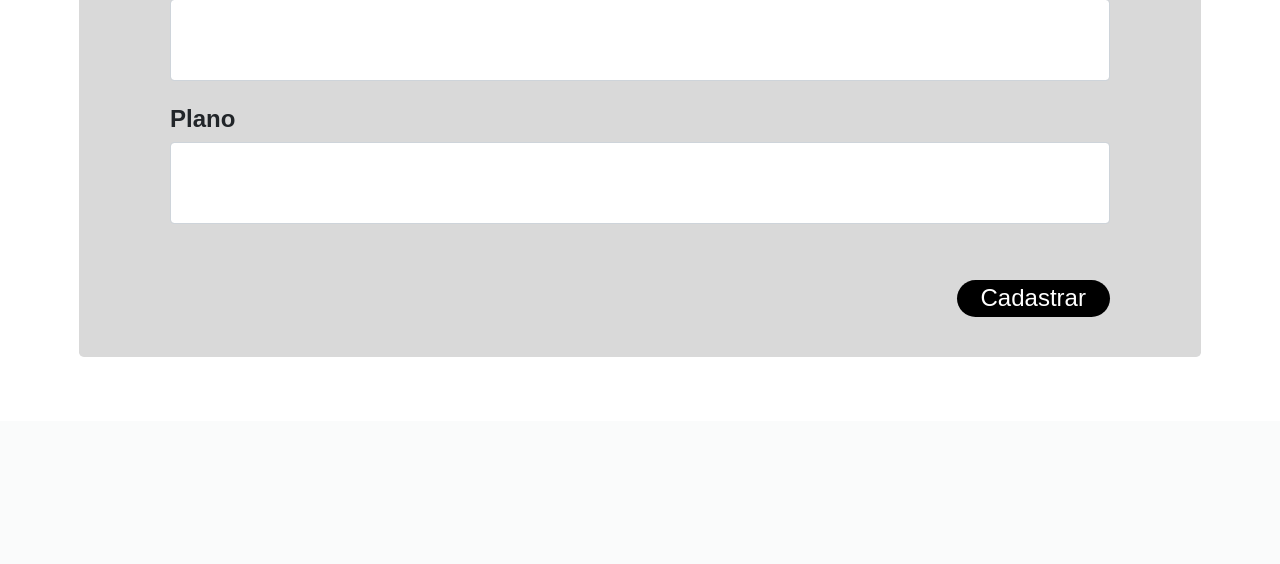
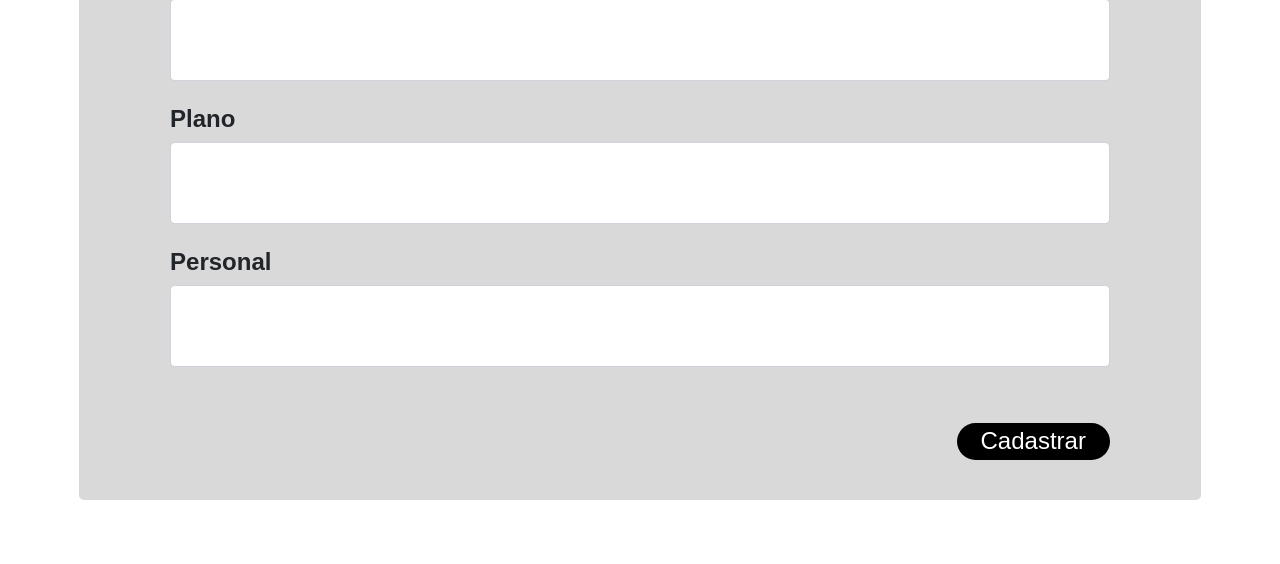
Before and after one commit to jp8002/PI_FATEC_2024_3-Semestre, a Django app: template studio/core/templates/TemplateCadastrarAluno.html in a window 1280 px wide. Shown: the part 1096-1660 px from the top of the page. Before the commit the page ends 1453 px from the top, so only its background shows below. Run offline with Django 5.2, Linux system fonts and the light colour scheme; the template is opened without the code that fills it: values that come from a table or form of the project are taken from there, others are empty; some libraries are stand-ins or nearby versions; some web fonts are replaced.

Commit message:
Correções do Cadastro de Alunos

```diff
--- a/studio/core/forms.py
+++ b/studio/core/forms.py
@@ -2,6 +2,15 @@ from django import forms
 from django.core.validators import RegexValidator
 
 class CadastrarAlunoForm(forms.Form):
+    def clean(self):
+        cleaned_data = super().clean()
+        ignorar = ['email','senha']
+        for campo, valor in cleaned_data.items():
+            if campo not in ignorar and isinstance(valor, str):
+                cleaned_data[campo] = valor.title()
+
+        return cleaned_data
+
     nome = forms.CharField(
         label='Nome Completo',
         max_length=100,
@@ -61,3 +70,10 @@ class CadastrarAlunoForm(forms.Form):
             'class': 'form-control p-10',
         })
     )
+
+    personal = forms.CharField(
+        label='Personal',
+        widget=forms.TextInput(attrs={
+            'class': 'form-control p-10',
+        })
+    )
--- a/studio/core/repositories/AlunoRepository.py
+++ b/studio/core/repositories/AlunoRepository.py
@@ -16,6 +16,7 @@ class AlunoRepository(InterfaceRepository):
     def criar(self,  entity):
         try:
             dados = entity.__dict__
+            dados["data_nascimento"] = datetime.combine(dados["data_nascimento"], datetime.min.time())
             resp = self.mongo._colecao.insert_one(dados)
 
             return True
--- a/studio/core/templates/TemplateCadastrarAluno.html
+++ b/studio/core/templates/TemplateCadastrarAluno.html
@@ -46,7 +46,6 @@
                                 </div>
                                 {% endif %}
 
-                                <!--  font-weight-bold Nome -->
                                 <div class="form-group mb-4 font-weight-bold h4">
                                     <label for="{{ form.nome.id_for_label }}">{{ form.nome.label }}</label>
                                     {{ form.nome }}
@@ -57,7 +56,6 @@
                                     {% endif %}
                                 </div>
 
-                                <!--  font-weight-bold CPF -->
                                 <div class="form-group mb-4 font-weight-bold h4">
                                     <label for="{{ form.cpf.id_for_label }}">{{ form.cpf.label }}</label>
                                     {{ form.cpf }}
@@ -69,7 +67,6 @@
                                     {% endif %}
                                 </div>
 
-                                <!--  font-weight-bold Data de Nascimento -->
                                 <div class="form-group mb-4 font-weight-bold h4">
                                     <label for="{{ form.data_nascimento.id_for_label }}">{{ form.data_nascimento.label }}</label>
                                     {{ form.data_nascimento }}
@@ -80,7 +77,6 @@
                                     {% endif %}
                                 </div>
 
-                                <!--  font-weight-bold Email -->
                                 <div class="form-group mb-4 font-weight-bold h4">
                                     <label for="{{ form.email.id_for_label }}">{{ form.email.label }}</label>
                                     {{ form.email }}
@@ -91,7 +87,6 @@
                                     {% endif %}
                                 </div>
 
-                                <!--  font-weight-bold Telefone -->
                                 <div class="form-group mb-4 font-weight-bold h4">
                                     <label for="{{ form.telefone.id_for_label }}">{{ form.telefone.label }}</label>
                                     {{ form.telefone }}
@@ -102,7 +97,6 @@
                                     {% endif %}
                                 </div>
 
-                                <!--  font-weight-bold Senha -->
                                 <div class="form-group mb-4 font-weight-bold h4">
                                     <label for="{{ form.senha.id_for_label }}">{{ form.senha.label }}</label>
                                     {{ form.senha }}
@@ -113,13 +107,22 @@
                                     {% endif %}
                                 </div>
 
-                                <!--  font-weight-bold Plano -->
                                 <div class="form-group mb-4 font-weight-bold h4">
                                     <label for="{{ form.plano.id_for_label }}">{{ form.plano.label }}</label>
                                     {{ form.plano }}
                                     {% if form.plano.errors %}
                                         <div class="invalid-feedback">
                                             {{ form.plano.errors|first }}
+                                        </div>
+                                    {% endif %}
+                                </div>
+
+                                <div class="form-group mb-4 font-weight-bold h4">
+                                    <label for="{{ form.personal.id_for_label }}">{{ form.personal.label }}</label>
+                                    {{ form.personal }}
+                                    {% if form.plano.errors %}
+                                        <div class="invalid-feedback">
+                                            {{ form.personal.errors|first }}
                                         </div>
                                     {% endif %}
                                 </div>
```
Also changed, not shown: studio/core/views/View_CadastrarAluno.py (+15 -8 lines).
